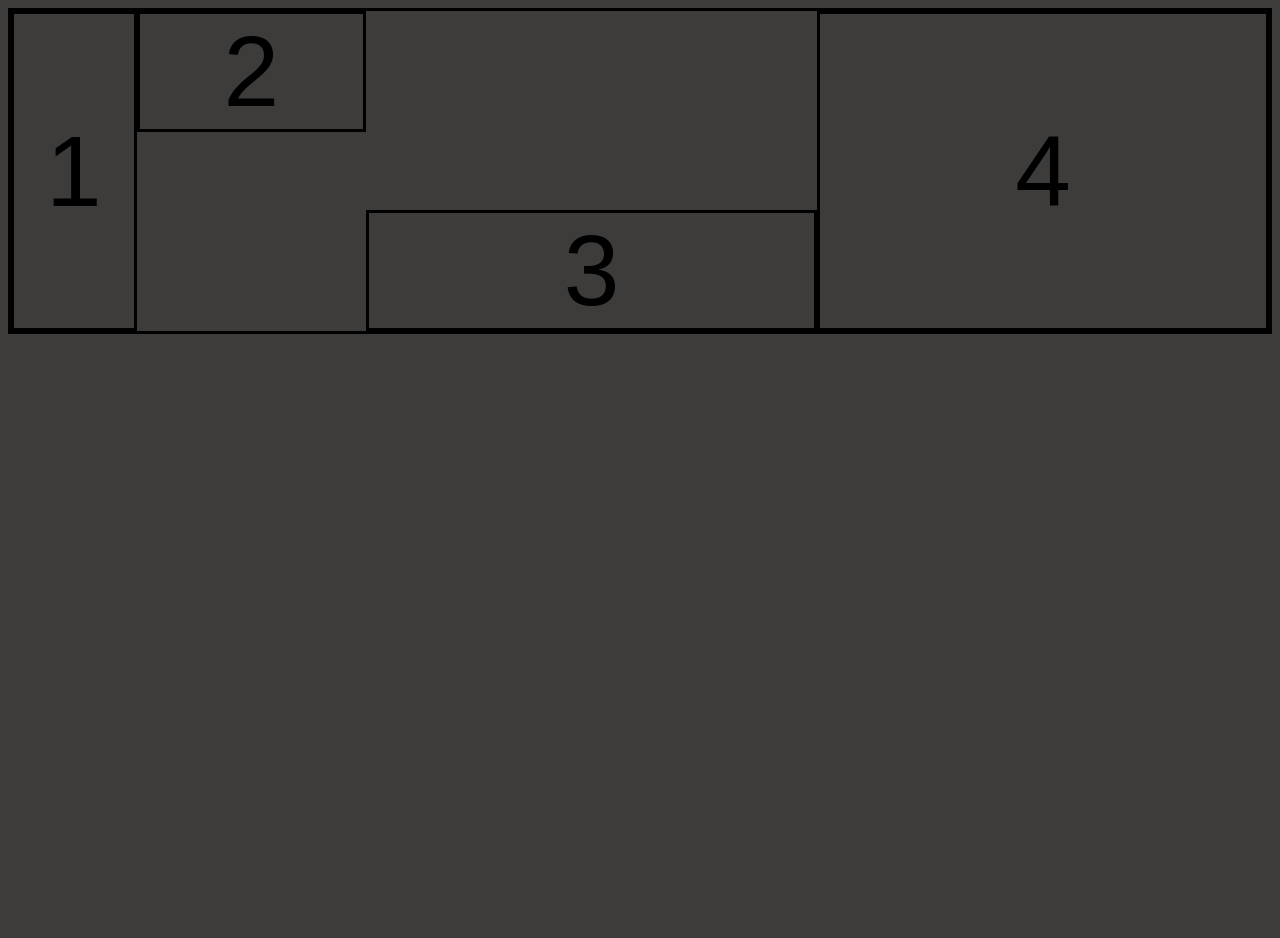
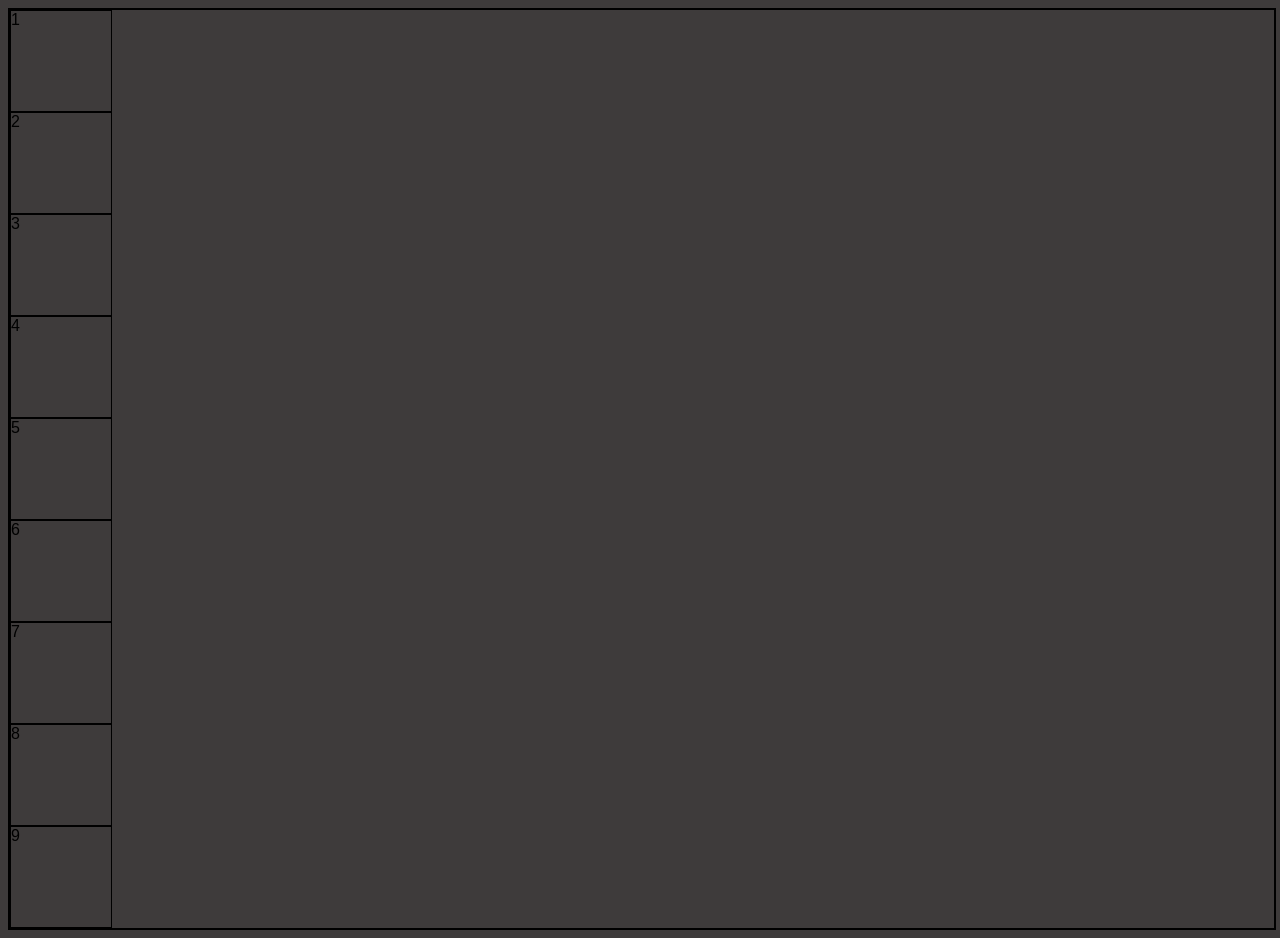
Before and after one commit to AlePezz02/personal, a plain HTML site: page index.html in a window 1280 px wide. Before the commit the page ends 800 px from the top, so only its background shows below. Drawn offline with Linux system fonts and the light colour scheme.

Commit message:
start learn grid

```diff
--- a/index.html
+++ b/index.html
@@ -11,11 +11,18 @@
 <body>
 
 <section>
-    <div class="flexbox">
+    <div class="grid-conteiner">
        <div class="box" id="box1">1</div>
        <div class="box" id="box2">2</div>
        <div class="box" id="box3">3</div>
        <div class="box" id="box4">4</div>
+       <div class="box" id="box5">5</div>
+       <div class="box" id="box6">6</div>
+       <div class="box" id="box7">7</div>
+       <div class="box" id="box8">8</div>
+       <div class="box" id="box9">9</div>
+
+
     </div>
 </section>
 
--- a/style.css
+++ b/style.css
@@ -6,45 +6,16 @@ body {
     background-color: rgb(62, 59, 59);
 }
 
-.flexbox{
-    display: flex;
-    justify-content: center;
-    flex-direction: row;
-    align-content: space-around;
-    flex-wrap: wap;
-    width: auto;
-    height: 20rem;
-    border: solid black;
-
-
+.grid-conteiner {
+    height: 100%;
+    width: 100%;
+    border: solid black 2.5px;
+    display: grid;
+    grid-template-columns: min-content;
 }
 
 .box {
-    display: flex;
-    justify-content: center;
-    align-items: center;
-    flex-grow: ;
-    border: solid black;
-    height: auto;
-    width: 500px;
-    font-size: 100px;
+    width: 100px;
+    height: 100px;
+    border: solid black 1px;
 }
-
-#box1{
-    display: flex;
-    flex-grow: 0;
-    flex-shrink: 7;
-}
-
-#box2 {
-    display: flex;
-    flex-basis: 250px;
-    align-self:flex-start;
-
-}
-
-#box3 {
-    display: flex;
-    flex-grow: 5;
-    align-self: flex-end;
-}
```
